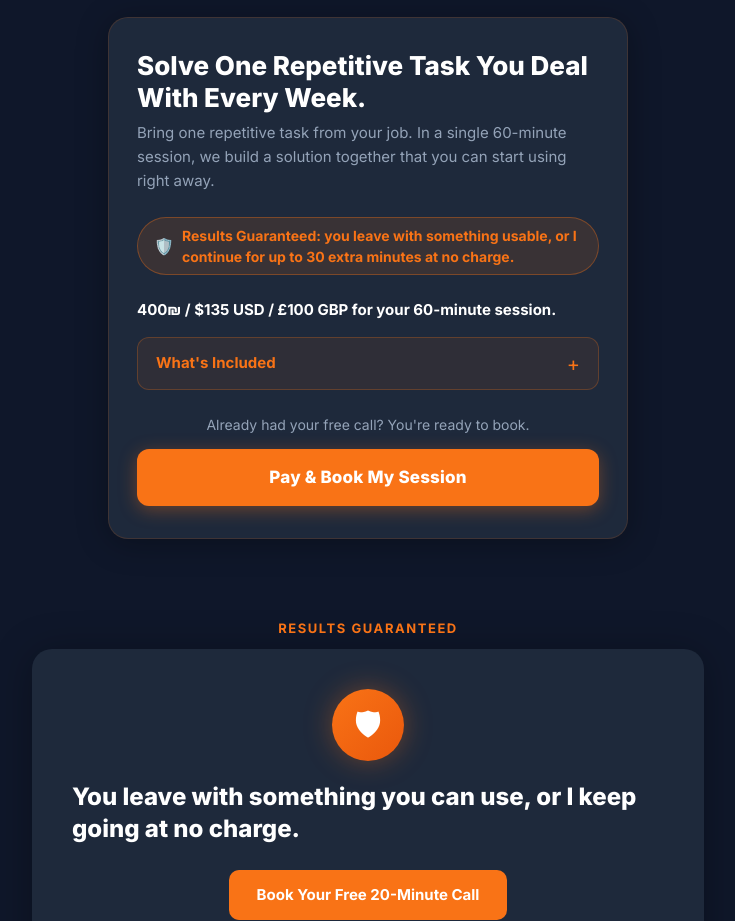
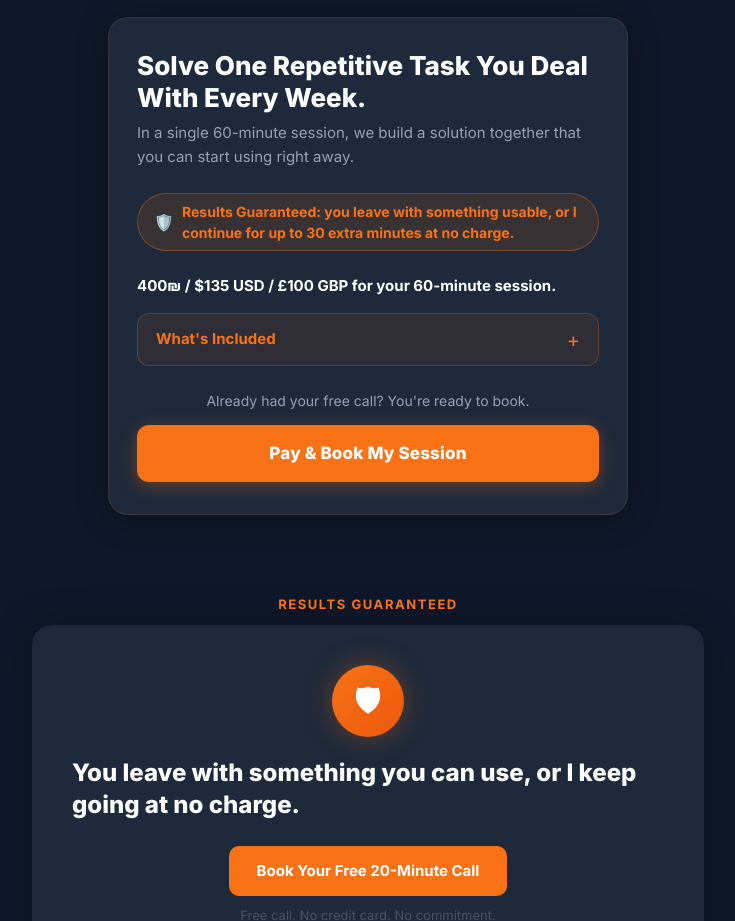
Before and after one commit to samkershner1234-aisk/ai-with-sam, a React (Vite) app: page / in a window 1280 px wide. Shown: the part 4240-5161 px from the top of the page, without its empty margins (272-1007 px from the left). Built offline with nearby package versions, Linux system fonts and the light colour scheme.

Commit message:
Remove 'Bring one repetitive task' sentence from offer body
Removed the phrase 'Bring one repetitive task from your job.' to streamline the message.

```diff
--- a/src/components/landing/PricingSection.jsx
+++ b/src/components/landing/PricingSection.jsx
@@ -125,7 +125,7 @@ export default function PricingSection() {
             Solve One Repetitive Task You Deal With Every Week.
           </h3>
           <p style={{ color: "#94A3B8", fontSize: 15, marginBottom: 24, lineHeight: 1.6 }}>
-            Bring one repetitive task from your job. In a single 60-minute session, we build a solution together that you can start using right away.
+            In a single 60-minute session, we build a solution together that you can start using right away.
           </p>
 
           {/* Guarantee pill */}
```
